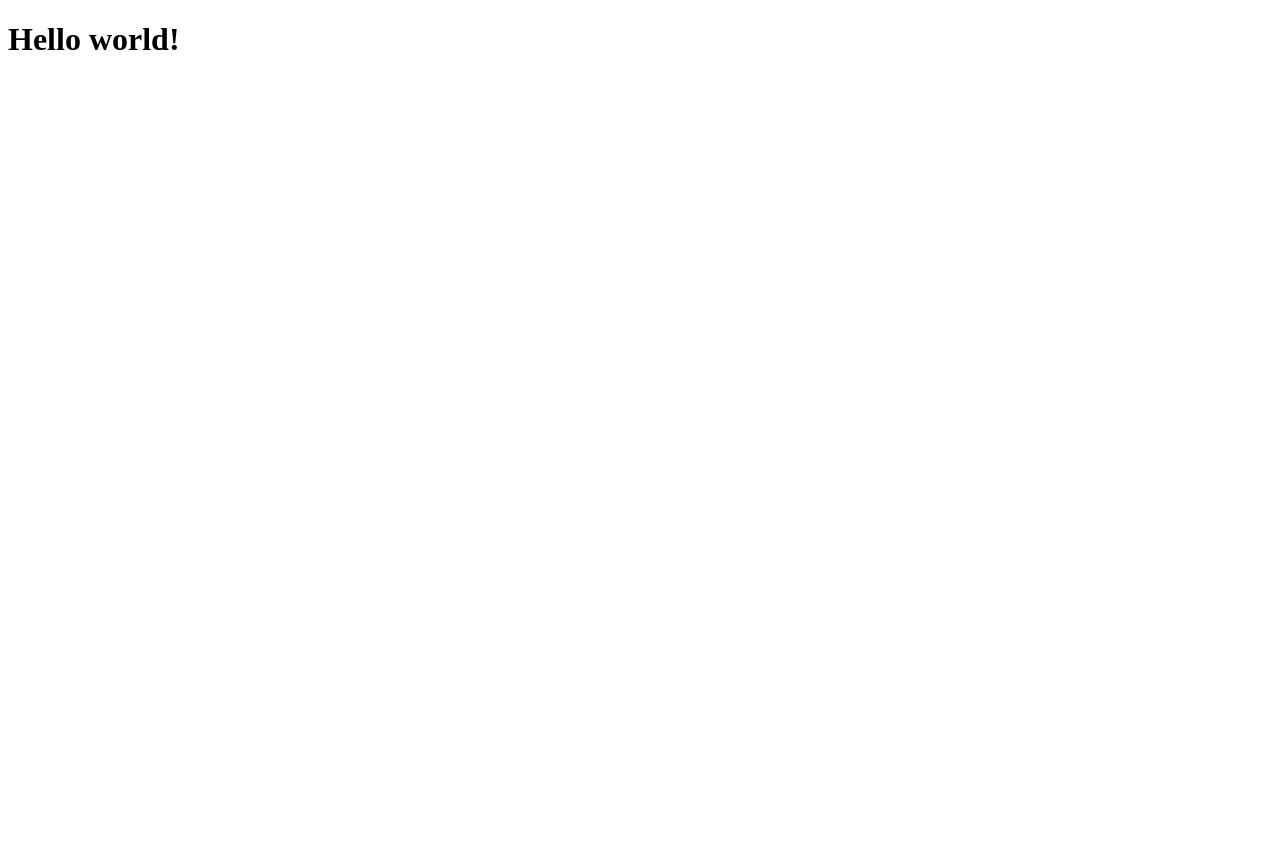
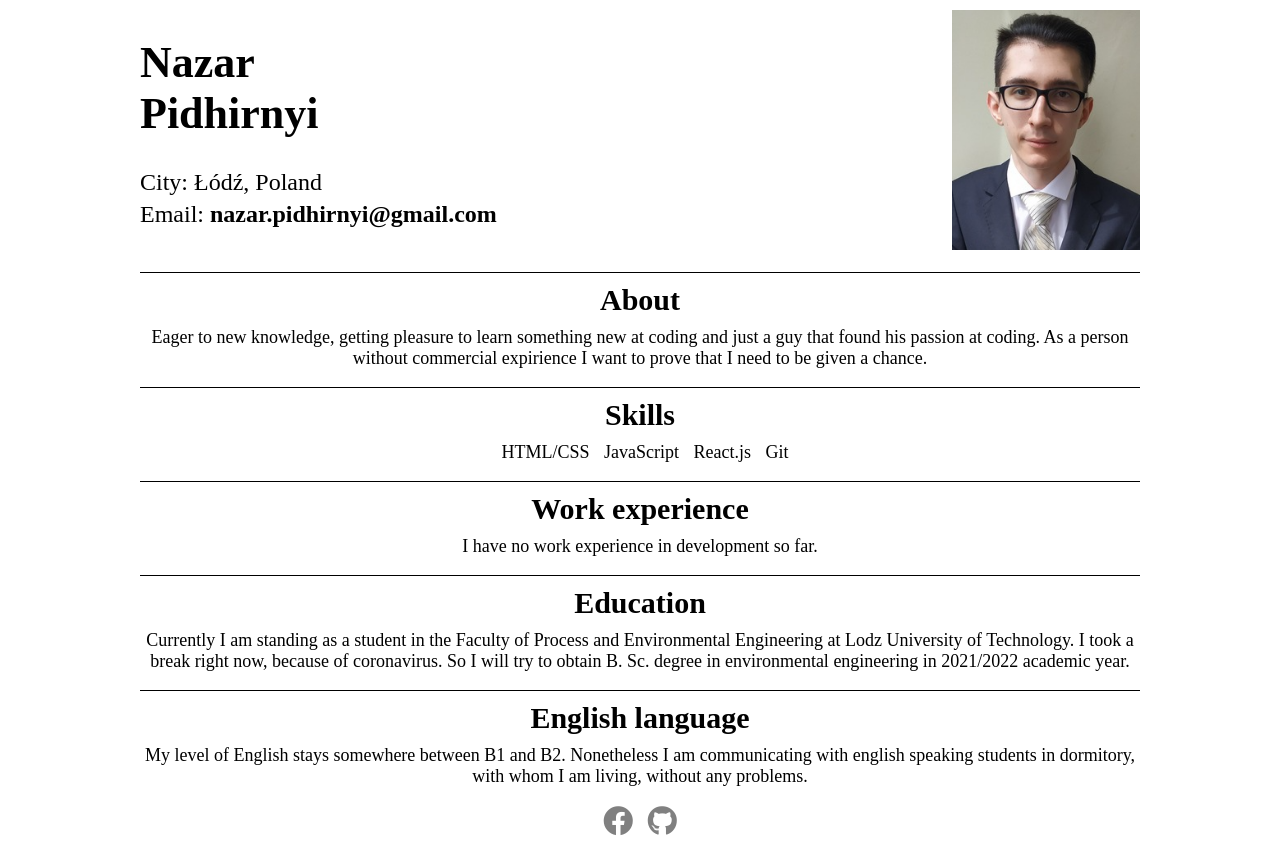
Before and after one commit to Razlond-dev/rsschool-cv, a plain HTML site: page index.html in a window 1280 px wide. Before the commit the page ends 800 px from the top, so only its background shows below. Drawn offline with Linux system fonts and the light colour scheme.

Commit message:
feat: add basic layout, information, photo

```diff
--- a/css/main.css
+++ b/css/main.css
@@ -1,4 +1,87 @@
+body {
+  max-width: 100%;
+  text-align: center;
+  display: flex;
+  justify-content: center;
+  align-items: center;
+  font-size: 18px;
+}
+
+ul {
+  margin-block-start: 0;
+  padding-inline-start: 0;
+}
+
+p {
+  margin-block-start: 0;
+  margin-block-end: 5px;
+}
+
+h3 {
+  margin-block-start: 10px;
+  margin-block-end: 10px;
+  font-size: 30px;
+}
+
+section {
+  border-top: solid 1px black;
+}
+
+section p {
+  margin-block-end: 1em;
+}
+
 .cv-container {
-  text-align: center;
-  margin: 0 auto;
+  width: 1000px;
 }
+
+.header {
+  margin-bottom: 20px;
+}
+
+.header__info {
+  display: flex;
+  justify-content: space-between;
+  align-items: center;
+}
+
+.header__info h1 {
+  text-align: start;
+  font-size: 44px;
+}
+
+.header__info img {
+  height: 240px;
+  width: auto;
+}
+
+.header__contacts {
+  font-size: 24px;
+  text-align: start;
+}
+
+.header__contacts ul {
+  list-style-type: none;
+}
+
+.header__contacts ul li a{
+  color: black;
+  text-decoration: none;
+  font-weight: bold;
+}
+
+.skills li {
+  padding-left: 10px;
+  display: inline-block;
+}
+
+.social a {
+  margin: 5px;
+  font-size: 30px;
+  color: rgb(128, 128, 128);
+}
+
+.social a:hover {
+  color: #7e003b;
+  transition: all ease 0.5s;
+}
--- a/index.html
+++ b/index.html
@@ -1,13 +1,84 @@
 <!DOCTYPE html>
 <html lang="en">
+
 <head>
   <meta charset="UTF-8">
   <meta name="viewport" content="width=device-width, initial-scale=1.0">
-  <title>Document</title>
+  <title>CV Nazar Pidhirnyi</title>
+  <link
+      rel="stylesheet"
+      href="https://cdnjs.cloudflare.com/ajax/libs/font-awesome/5.15.1/css/all.min.css"
+      integrity="sha512-+4zCK9k+qNFUR5X+cKL9EIR+ZOhtIloNl9GIKS57V1MyNsYpYcUrUeQc9vNfzsWfV28IaLL3i96P9sdNyeRssA=="
+      crossorigin="anonymous"
+    />
+  <link rel="stylesheet" href="css/main.css">
 </head>
+
 <body>
   <div class="cv-container">
-    <h1>Hello world!</h1>
+    <header class="header">
+      <div class="header__info">
+        <div class="header__contacts">
+          <h1>Nazar <br> Pidhirnyi</h1>
+          <ul>
+            <li>
+              <p>City: Łódź, Poland</p>
+            </li>
+            <li>
+              <p>Email: <a href="mailto:nazar.pidhirnyi@gmail.com">nazar.pidhirnyi@gmail.com</a></p>
+            </li>
+          </ul>
+        </div>
+        <img src="/img/CV.jpg" alt="Nazar Pidhirnyi">
+      </div>
+    </header>
+
+
+    <section class="about">
+      <h3>About</h3>
+      <p>Eager to new knowledge, getting pleasure to learn something new at coding and just a guy that found his passion
+        at coding. As a person without commercial expirience I want to prove that I need to be given a chance.</p>
+    </section>
+
+    <section class="skills">
+      <h3>Skills</h3>
+      <ul>
+        <li>HTML/CSS</li>
+        <li>JavaScript</li>
+        <li>React.js</li>
+        <li>Git</li>
+      </ul>
+    </section>
+
+    <section class="work-experience">
+      <h3>Work experience</h3>
+      <p>I have no work experience in development so far.</p>
+    </section>
+
+    <section class="education">
+      <h3>Education</h3>
+      <p>Currently I am standing as a student in the Faculty of Process and Environmental Engineering at Lodz University
+        of Technology. I took a break right now, because of coronavirus. So I will try to obtain B. Sc. degree in
+        environmental engineering in 2021/2022 academic year.</p>
+    </section>
+
+    <section class="english">
+      <h3>English language</h3>
+      <p>My level of English stays somewhere between B1 and B2. Nonetheless I am communicating with english speaking
+        students in dormitory, with whom I am living, without any problems.</p>
+    </section>
+
+    <footer>
+      <div class="social">
+        <a href="https://www.facebook.com/nazar.pidhirnyi" target="_blank"
+          ><i class="fab fa-facebook"></i
+        ></a>
+        <a href="https://github.com/Razlond-dev" target="_blank"
+          ><i class="fab fa-github"></i
+        ></a>
+      </div>
+    </footer>
   </div>
 </body>
+
 </html>
```
Also changed, not shown: img/CV.jpg (added).
